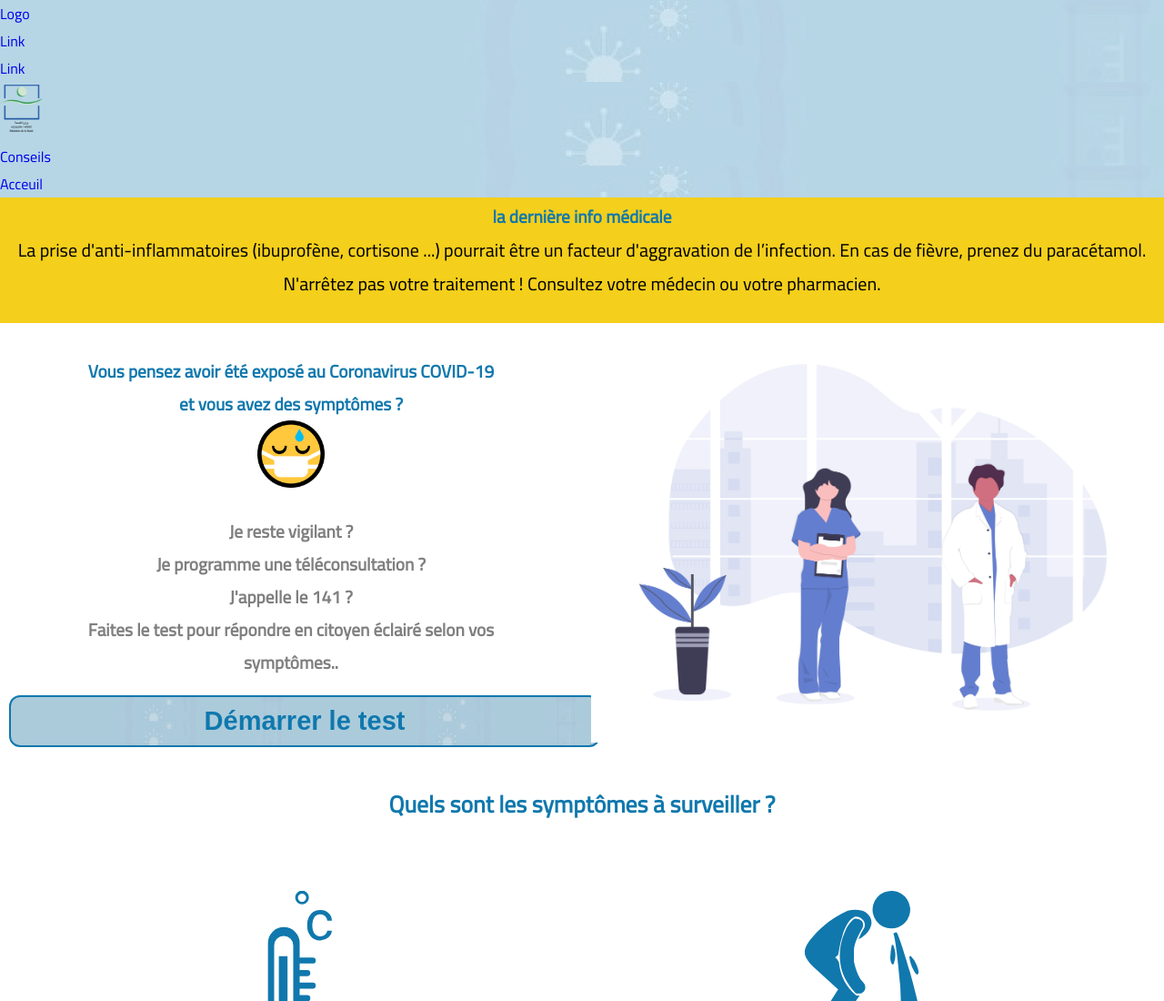
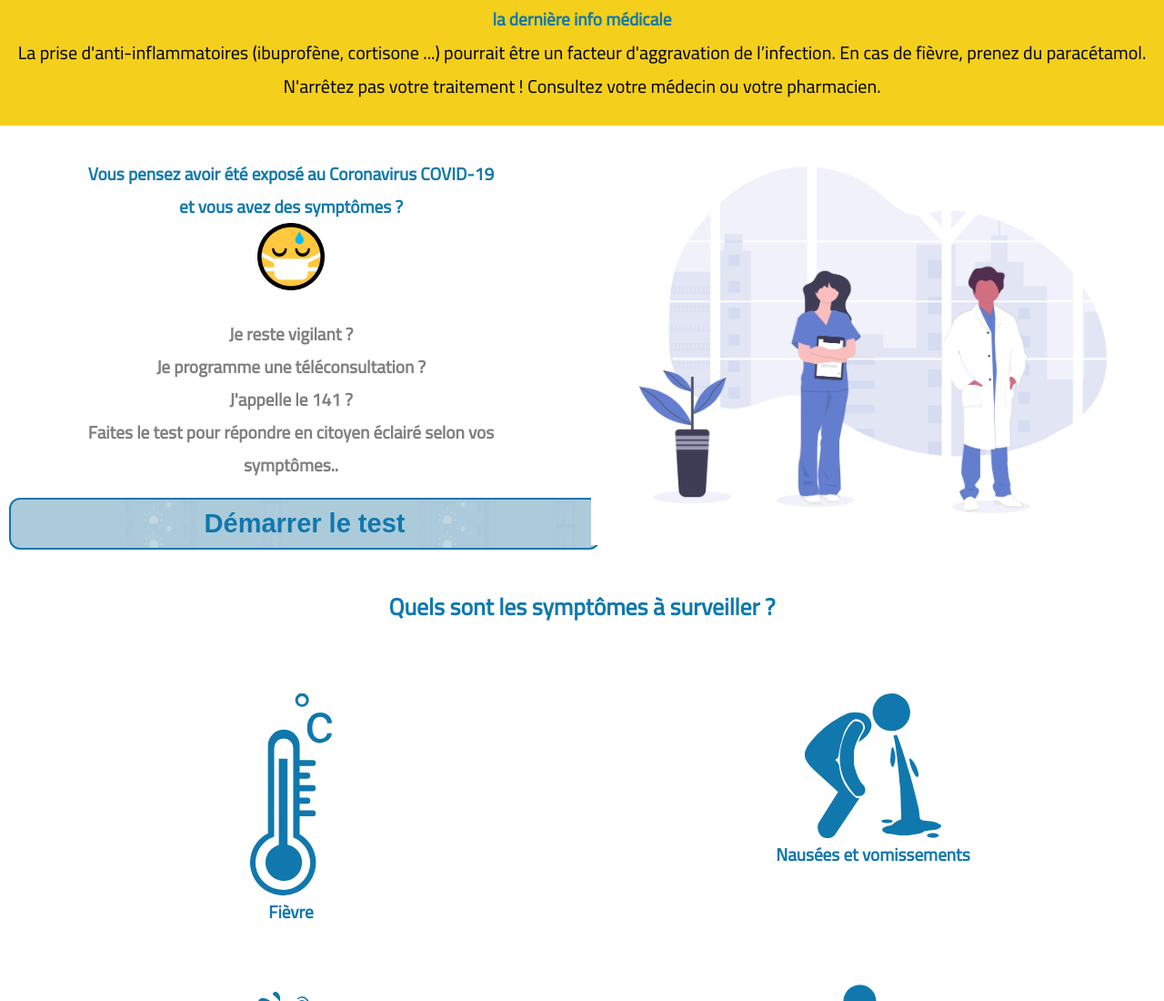
Before and after one commit to Zineb112/Corona-project, a website: page Starter-file/app/index.html in a window 1280 px wide. Shown: the top 1100 px of the page at 91% size. Drawn offline with Linux system fonts and the light colour scheme.

Commit message:
navbar deleted

```diff
--- a/Starter-file/app/index.html
+++ b/Starter-file/app/index.html
@@ -14,32 +14,9 @@
 </head>
 <body>
   <!---------------------navbar-------------------->
-  <section>
-    <nav class="navbar navbar-expand-sm  navbar-dark sticky-top">
-      <a class="navbar-brand" href="#">Logo</a>
-      <ul class="navbar-nav">
-        <li class="nav-item">
-          <a class="nav-link" href="#">Link</a>
-        </li>
-        <li class="nav-item">
-          <a class="nav-link" href="#">Link</a>
-        </li>
-      </ul>
-    </nav>
 
-  <div class="navbar">
-  <ul >
-    <li>
-      <img class="logo" src="image/logo__sante-29.png" alt="logo">
-    </li>
-      <li>
-          <a class="Action1" href="#Acceuil">Conseils</a>
-      </li>
-      <li>
-        <a class="Action2" href="#Conseils">Acceuil</a>
-    </li>
-</ul>
-</div>
+
+
  <!---------------------YellowPart-------------------->
 <div class="yellowpart">
   <h2 class="yellowpart__title">la dernière info médicale</h2>
@@ -48,8 +25,6 @@
     fièvre, prenez du paracétamol.<br>N'arrêtez pas votre traitement ! Consultez votre
     médecin ou votre pharmacien.</p>
 </div>
-</section>
-
 <!---------------------Hero Header-------------------->
 <section id="HeroHeader">
 <div class="row">
--- a/Starter-file/app/sass/_header.scss
+++ b/Starter-file/app/sass/_header.scss
@@ -3,9 +3,6 @@
 /*NavBar Start */
 
   /*NavBar End */
-  .navbar{
-    background-image: url(../image/bar-17.png);
-  }
 
 
 /*Yellow-Part Start */
```
Also changed, not shown: Starter-file/app/css/style.css.
